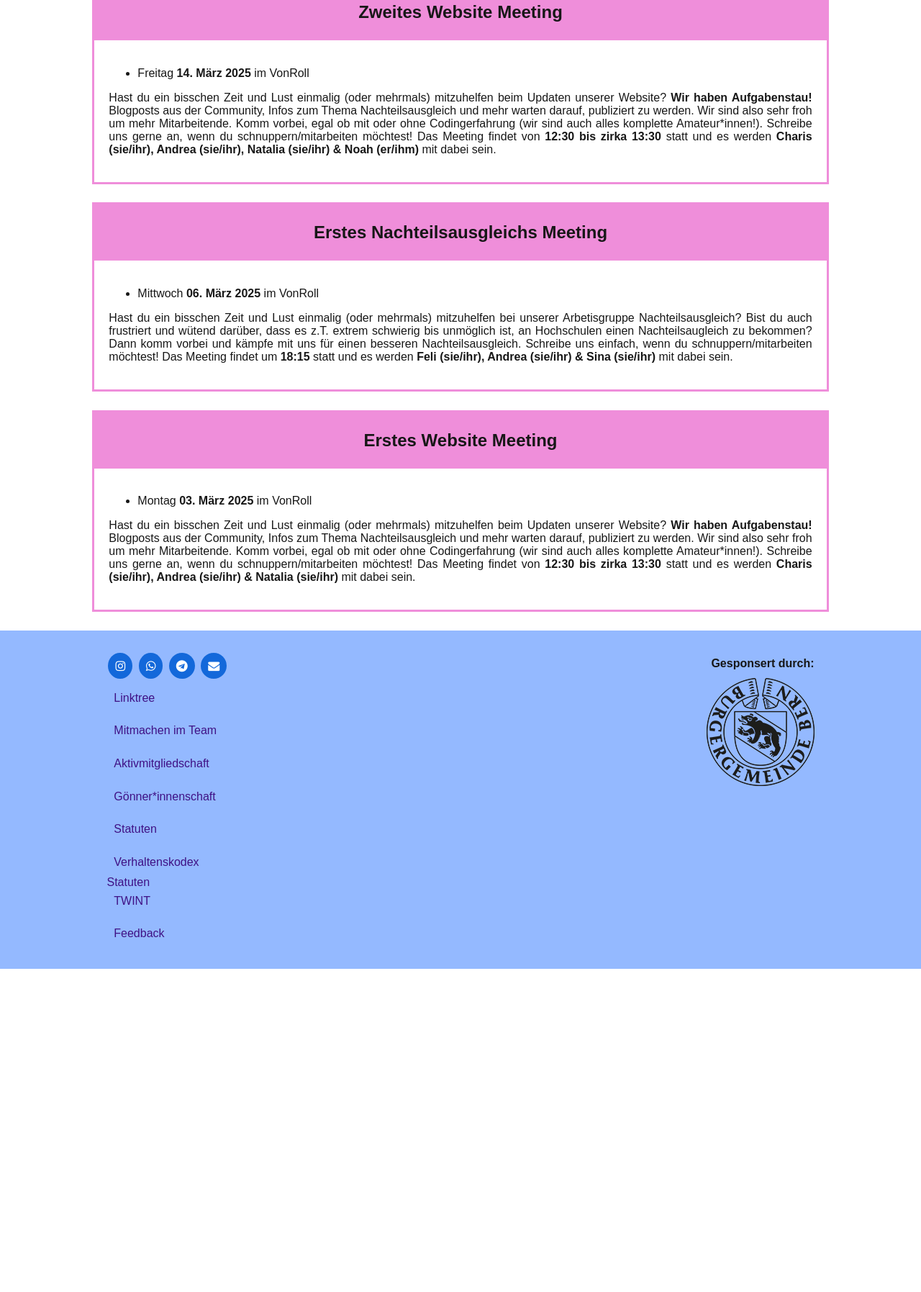
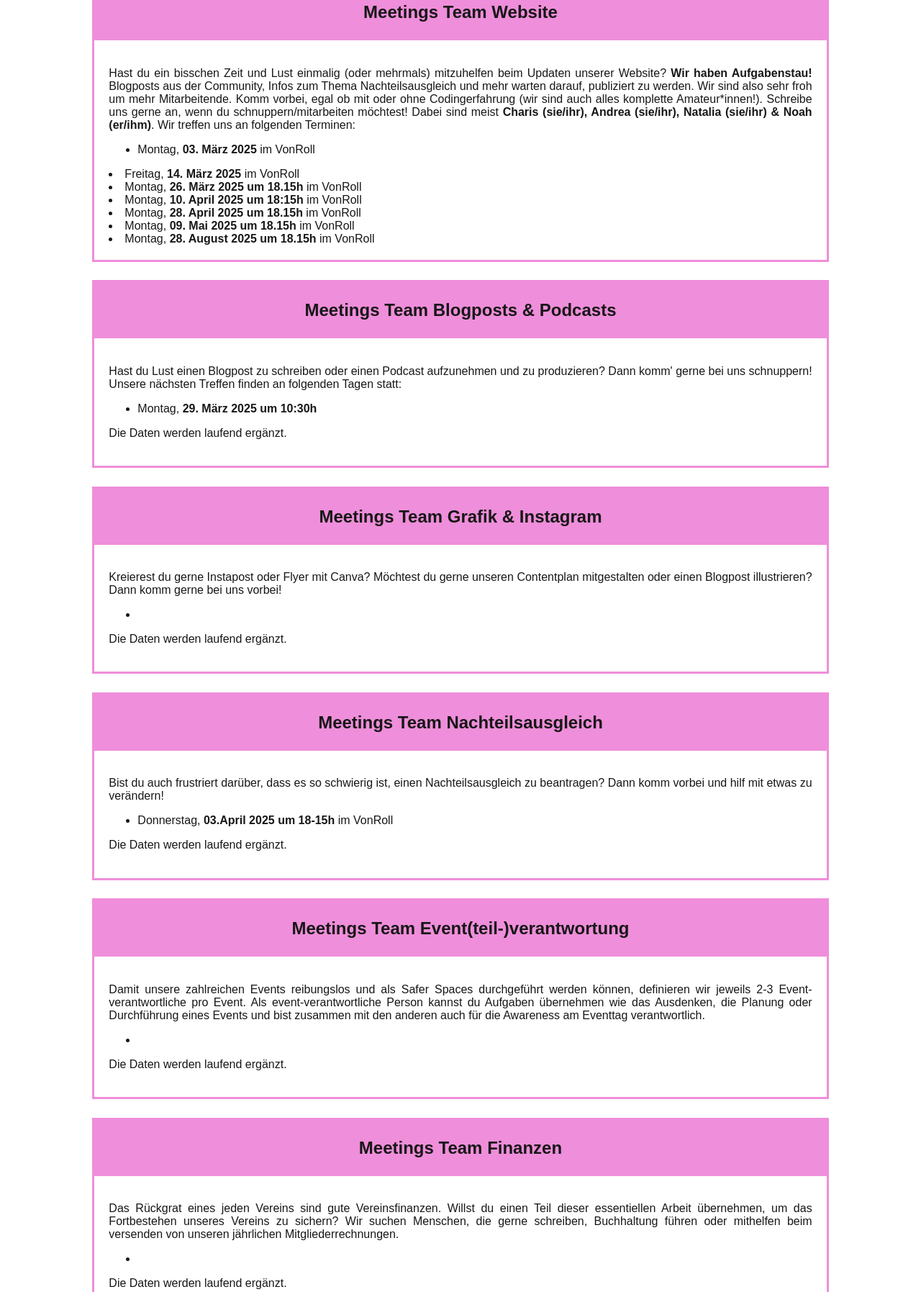
Before and after one commit to NeurodivergentesZnacht/website, a plain HTML site: page team-meetings.html in a window 1280 px wide. Shown: the part 662-2457 px from the top of the page at 72% size. Before the commit the page ends 2008 px from the top, so only its background shows below. Drawn offline with Linux system fonts and the light colour scheme.

Commit message:
Teammeetings und Links ergänzt

```diff
--- a/team-meetings.html
+++ b/team-meetings.html
@@ -77,51 +77,124 @@
 <h2>Frühlingssemester 2025</h2>
 
 
-<!--Zweites Website Meeting 1-->
+
+<!--Meetings Team Website-->
 <div class ="event-card-team">
     <div class="event-header-team">
 
-        <h2>Zweites Website Meeting</h2>
+        <h2>Meetings Team Website</h2>
     </div>
     <div class="event-content">
+        <p>
+            Hast du ein bisschen Zeit und Lust einmalig (oder mehrmals) mitzuhelfen beim Updaten unserer Website? <b>Wir haben Aufgabenstau!</b> Blogposts aus der Community,  Infos zum Thema Nachteilsausgleich und mehr warten darauf, publiziert zu werden. Wir sind also sehr froh um mehr Mitarbeitende. Komm vorbei, egal ob mit oder ohne Codingerfahrung (wir sind auch alles komplette Amateur*innen!). Schreibe uns gerne an, wenn du schnuppern/mitarbeiten möchtest! Dabei sind meist <b>Charis (sie/ihr), Andrea (sie/ihr), Natalia (sie/ihr) & Noah (er/ihm)</b>. Wir treffen uns an folgenden Terminen:
+        </p>
        <ul>
-            <li>Freitag <b>14. März 2025</b> im VonRoll </ul>
-        <p>
-            Hast du ein bisschen Zeit und Lust einmalig (oder mehrmals) mitzuhelfen beim Updaten unserer Website? <b>Wir haben Aufgabenstau!</b> Blogposts aus der Community,  Infos zum Thema Nachteilsausgleich und mehr warten darauf, publiziert zu werden. Wir sind also sehr froh um mehr Mitarbeitende. Komm vorbei, egal ob mit oder ohne Codingerfahrung (wir sind auch alles komplette Amateur*innen!). Schreibe uns gerne an, wenn du schnuppern/mitarbeiten möchtest! Das Meeting findet von <b>12:30 bis zirka 13:30</b> statt und es werden <b>Charis (sie/ihr), Andrea (sie/ihr), Natalia (sie/ihr) & Noah (er/ihm)</b> mit dabei sein.
-        </p>
+            <li>Montag, <b>03. März 2025</b> im VonRoll </ul>
+            <li>Freitag, <b>14. März 2025</b> im VonRoll </ul>
+            <li>Montag, <b>26. März 2025 um 18.15h</b> im VonRoll </ul>
+            <li>Montag, <b>10. April 2025 um 18:15h</b> im VonRoll </ul>
+            <li>Montag, <b>28. April 2025 um 18.15h</b> im VonRoll </ul>
+            <li>Montag, <b>09. Mai 2025 um 18.15h</b> im VonRoll </ul>
+            <li>Montag, <b>28. August 2025 um 18.15h</b> im VonRoll </ul>
+
     </div>
     </div>
+</div>
 
-<!--Erstes NTA Meeting -->
+<!--Meetings Team Blogposts & Podcasts-->
 <div class ="event-card-team">
     <div class="event-header-team">
 
-        <h2>Erstes Nachteilsausgleichs Meeting</h2>
+        <h2>Meetings Team Blogposts & Podcasts</h2>
     </div>
     <div class="event-content">
+        <p>
+            Hast du Lust einen Blogpost zu schreiben oder einen Podcast aufzunehmen und zu produzieren? Dann komm' gerne bei uns schnuppern! Unsere nächsten Treffen finden an folgenden Tagen statt:
+        </p>
        <ul>
-            <li>Mittwoch <b>06. März 2025</b> im VonRoll </ul>
+            <li>Montag, <b>29. März 2025 um 10:30h</b> </ul>
+        </ul>
         <p>
-            Hast du ein bisschen Zeit und Lust einmalig (oder mehrmals) mitzuhelfen bei unserer Arbetisgruppe Nachteilsausgleich? Bist du auch frustriert und wütend darüber, dass es z.T. extrem schwierig bis unmöglich ist, an Hochschulen einen Nachteilsaugleich zu bekommen? Dann komm vorbei und kämpfe mit uns für einen besseren Nachteilsausgleich. Schreibe uns einfach, wenn du schnuppern/mitarbeiten möchtest! Das Meeting findet um <b>18:15</b> statt und es werden <b>Feli (sie/ihr), Andrea (sie/ihr) & Sina (sie/ihr)</b> mit dabei sein.
+           Die Daten werden laufend ergänzt.
         </p>
     </div>
-    </div>
+</div>
 
-
-<!--Erstes Website Meeting 1-->
+<!--Grafik & Instagram-->
 <div class ="event-card-team">
     <div class="event-header-team">
 
-        <h2>Erstes Website Meeting</h2>
+        <h2>Meetings Team Grafik & Instagram</h2>
     </div>
     <div class="event-content">
+        <p>
+            Kreierest du gerne Instapost oder Flyer mit Canva? Möchtest du gerne unseren Contentplan mitgestalten oder einen Blogpost illustrieren? Dann komm gerne bei uns vorbei!
+        </p>
        <ul>
-            <li>Montag <b>03. März 2025</b> im VonRoll </ul>
+            <li></li>
+        </ul>
         <p>
-            Hast du ein bisschen Zeit und Lust einmalig (oder mehrmals) mitzuhelfen beim Updaten unserer Website? <b>Wir haben Aufgabenstau!</b> Blogposts aus der Community,  Infos zum Thema Nachteilsausgleich und mehr warten darauf, publiziert zu werden. Wir sind also sehr froh um mehr Mitarbeitende. Komm vorbei, egal ob mit oder ohne Codingerfahrung (wir sind auch alles komplette Amateur*innen!). Schreibe uns gerne an, wenn du schnuppern/mitarbeiten möchtest! Das Meeting findet von <b>12:30 bis zirka 13:30</b> statt und es werden <b>Charis (sie/ihr), Andrea (sie/ihr) & Natalia (sie/ihr)</b> mit dabei sein.
+           Die Daten werden laufend ergänzt.
         </p>
     </div>
+</div>
+
+<!--Nachteilsausgleich-->
+<div class ="event-card-team">
+    <div class="event-header-team">
+
+        <h2>Meetings Team Nachteilsausgleich</h2>
     </div>
+    <div class="event-content">
+        <p>
+            Bist du auch frustriert darüber, dass es so schwierig ist, einen Nachteilsausgleich zu beantragen? Dann komm vorbei und hilf mit etwas zu verändern!
+        </p>
+       <ul>
+            <li>Donnerstag, <b>03.April 2025 um 18-15h</b> im VonRoll</li>
+        </ul>
+        <p>
+           Die Daten werden laufend ergänzt.
+        </p>
+    </div>
+</div>
+
+<!--Event(teil-)verantwortung-->
+<div class ="event-card-team">
+    <div class="event-header-team">
+
+        <h2>Meetings Team Event(teil-)verantwortung</h2>
+    </div>
+    <div class="event-content">
+        <p>
+            Damit unsere zahlreichen Events reibungslos und als Safer Spaces durchgeführt werden können, definieren wir jeweils 2-3 Event-verantwortliche pro Event. Als event-verantwortliche Person kannst du Aufgaben übernehmen wie das Ausdenken, die Planung oder Durchführung eines Events und bist zusammen mit den anderen auch für die Awareness am Eventtag verantwortlich.
+        </p>
+       <ul>
+            <li></li>
+        </ul>
+        <p>
+           Die Daten werden laufend ergänzt.
+        </p>
+    </div>
+</div>
+
+<!--Finanzen-->
+<div class ="event-card-team">
+    <div class="event-header-team">
+
+        <h2>Meetings Team Finanzen</h2>
+    </div>
+    <div class="event-content">
+        <p>
+            Das Rückgrat eines jeden Vereins sind gute Vereinsfinanzen. Willst du einen Teil dieser essentiellen Arbeit übernehmen, um das Fortbestehen unseres Vereins zu sichern? Wir suchen Menschen, die gerne schreiben, Buchhaltung führen oder mithelfen beim versenden von unseren jährlichen Mitgliederrechnungen.
+        </p>
+       <ul>
+            <li></li>
+        </ul>
+        <p>
+           Die Daten werden laufend ergänzt.
+        </p>
+    </div>
+</div>
 
 
 
```
Also changed, not shown: team.html (+22 -1 lines).
